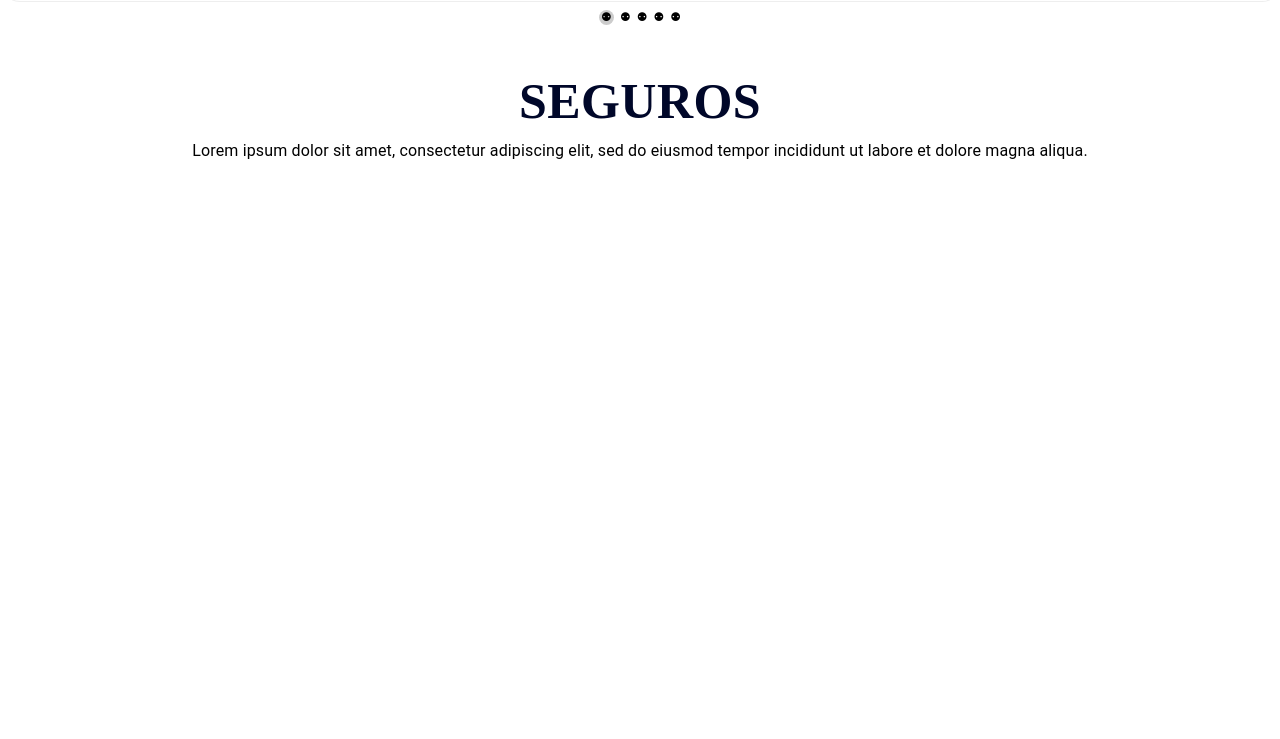
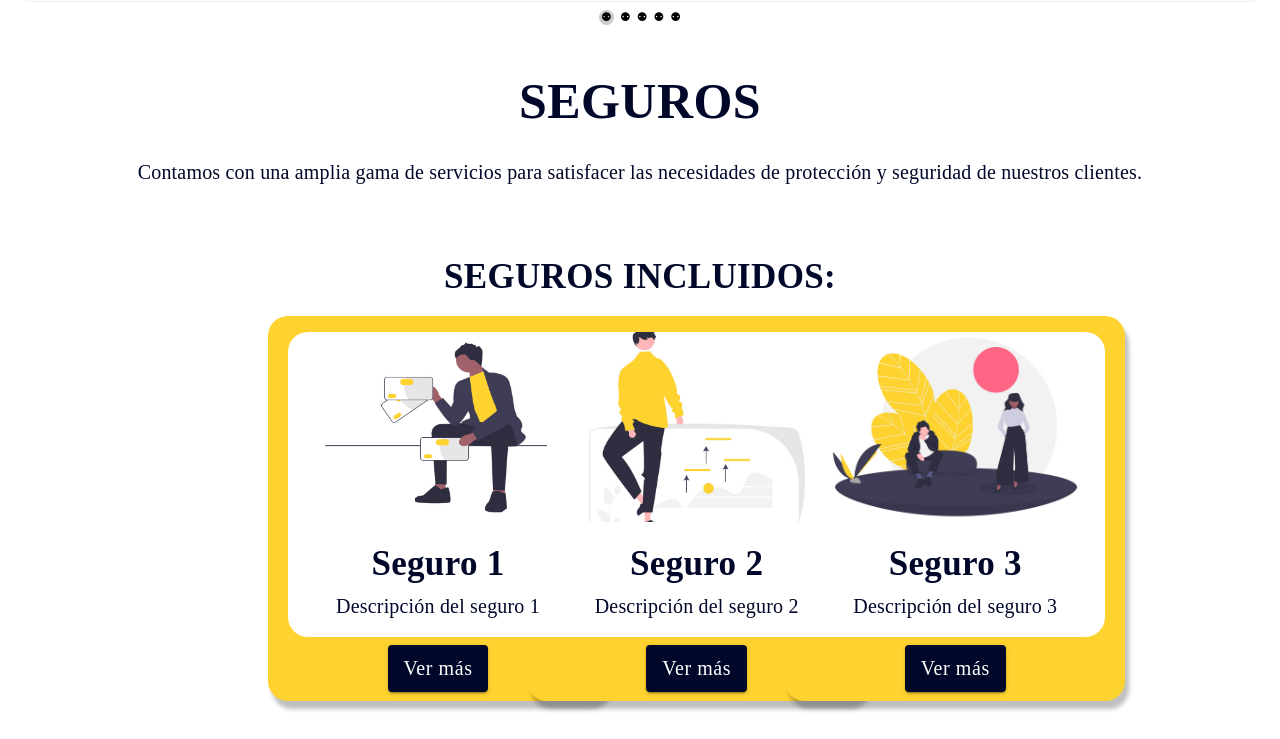
Before and after one commit to johanicole23/aldeseg-web-app, a React (Create React App) app: page /seguros in a window 1280 px wide. Shown: the part 400-1139 px from the top of the page. Before the commit the page ends 800 px from the top, so only its background shows below. Built offline with nearby package versions, Linux system fonts and the light colour scheme; a web font is replaced by a local one.

Commit message:
Cards were added in generalInsurances.js

```diff
--- /dev/null
+++ b/src/ExtraComponents/generalCard.js
@@ -0,0 +1,38 @@
+import React from "react";
+import Card from "@mui/material/Card";
+import CardContent from "@mui/material/CardContent";
+import CardMedia from "@mui/material/CardMedia";
+import Typography from "@mui/material/Typography";
+import { Button, CardActionArea, CardActions, Box } from "@mui/material";
+import generalCard from "../Styles/card";
+import text from "../Styles/text";
+import button from "../Styles/button";
+
+export default function GeneralCard({ imgUrl, name, description}) {
+    return (
+        <Card sx={generalCard.card}>
+            <CardActionArea sx={generalCard.CardActionArea} disabled>
+                <CardMedia
+                    component="img"
+                    height="190"
+                    src={imgUrl}
+                    alt="green iguana"
+                    sx={generalCard.cardMedia}
+                />
+                <CardContent sx={generalCard.cardContent}>
+                    <Typography sx={text.textH2} component="div">
+                        {name}
+                    </Typography>
+                    <Typography sx={text.textH5} color="text.secondary">
+                        {description}
+                    </Typography>
+                </CardContent>
+            </CardActionArea>
+            <CardActions sx={[generalCard.cardActions, {paddingBottom: "12%"}]}>
+                <Button variant="contained" sx={[button.buttonWhiteText, {width: "100%"}]}>
+                    Ver más
+                </Button>
+            </CardActions>
+        </Card>
+    );
+}
--- a/src/Insurances/generalInsurances.js
+++ b/src/Insurances/generalInsurances.js
@@ -1,11 +1,13 @@
 import React from 'react';
-import { Typography, Box, ThemeProvider } from '@mui/material';
+import { Typography, Box, ThemeProvider, Grid } from '@mui/material';
 import text from '../Styles/text';
 import myTheme from '../Styles/myTheme';
 import ImageSlider from '../ExtraComponents/imageSlider';
-import generalData from '../assets/data';
+import { generalData } from '../assets/data';
+import GeneralCard from '../ExtraComponents/generalCard';
+import { generalCardsData } from '../assets/data';
 
-function GeneralInsurances(){
+function GeneralInsurances() {
 
     return (
         <ThemeProvider theme={myTheme}>
@@ -14,9 +16,29 @@ function GeneralInsurances(){
                 <Typography sx={[text.textH1, { textAlign: 'center' }]}>
                     SEGUROS
                 </Typography>
-                <Typography sx={[Text.textH5, { textAlign: 'center'}]}>
-                    Lorem ipsum dolor sit amet, consectetur adipiscing elit, sed do eiusmod tempor incididunt ut labore et dolore magna aliqua.
+                <br></br>
+                <Typography sx={[text.textH5, { textAlign: 'center' }]}>
+                    Contamos con una amplia gama de servicios para satisfacer las necesidades de protección y seguridad de nuestros clientes.
                 </Typography>
+            </Box>
+            <Box alignItems='center' justifyContent={'center'} sx={{ mt: '5%' }}>
+                <Typography sx={[text.textH2, { textAlign: 'center' }]}>
+                    SEGUROS INCLUIDOS:
+                </Typography>
+                <Box display={'flex'} justifyContent={'space-around'} alignItems={'center'} sx={{ margin: "0 20%" }}>
+                    <Grid container spacing={1}>
+                        {
+                            generalCardsData.map((item) => {
+                                console.log(item)
+                                return (
+                                    <Grid xs={4}>
+                                        <GeneralCard imgUrl={item.imgUrl} name={item.name} description={item.description} />
+                                    </Grid>
+                                )
+                            })
+                        }
+                    </Grid>
+                </Box>
             </Box>
         </ThemeProvider>
     )
--- a/src/Styles/card.js
+++ b/src/Styles/card.js
@@ -0,0 +1,42 @@
+import { CardActionArea, backdropClasses } from "@mui/material";
+import myTheme from "./myTheme";
+
+const generalCard = {
+    card: {
+        backgroundColor: myTheme.palette.common.customYellow,
+        borderRadius: '20px',
+        boxShadow: '4px 8px 4px rgba(0, 0, 0, 0.25)',
+        padding: '20px',
+        margin: '20px',
+        width: '300px',
+        height: '345px',
+        display: 'flex',
+        flexDirection: 'column',
+        alignItems: 'center',
+        justifyContent: 'center'
+    },
+    CardActionArea: {
+        paddingTop: '20%'
+    },
+    cardMedia:{
+        borderTopLeftRadius: '20px',
+        borderTopRightRadius: '20px'
+    },
+    cardContent: {
+        display: 'flex',
+        flexDirection: 'column',
+        alignItems: 'center',
+        justifyContent: 'center',
+        backgroundColor: 'white',
+        borderBottomLeftRadius: '20px',
+        borderBottomRightRadius: '20px',
+    },
+    cardActions: {
+        display: 'flex',
+        flexDirection: 'column',
+        alignItems: 'center',
+        justifyContent: 'center'
+    }
+}
+
+export default generalCard;
--- a/src/Styles/imageSlider.css
+++ b/src/Styles/imageSlider.css
@@ -15,7 +15,7 @@ img {
 /* Main container */
 
 .main-container {
-  width: 100%;
+  width: 98%;
   height: 400px;
   margin: 0 auto;
 }
--- a/src/assets/data.js
+++ b/src/assets/data.js
@@ -22,4 +22,25 @@ const generalData = [
   }
 ];
 
-export default generalData;
+const generalCardsData = [
+  {
+    id: 1, name: 'Seguro 1', description: 'Descripción del seguro 1', imgUrl: general_1
+  },
+  {
+    id: 2, name: 'Seguro 2', description: 'Descripción del seguro 2', imgUrl: general_2
+  },
+  {
+    id: 3, name: 'Seguro 3', description: 'Descripción del seguro 3', imgUrl: general_3
+  },
+  {
+    id: 4, name: 'Seguro 4', description: 'Descripción del seguro 4', imgUrl: general_4
+  },
+  {
+    id: 5, name: 'Seguro 5', description: 'Descripción del seguro 5', imgUrl: general_5
+  },
+  {
+    id: 6, name: 'Seguro 6', description: 'Descripción del seguro 6', imgUrl: general_1
+  }
+];
+
+export { generalData, generalCardsData };
```
Lines whose indentation alone changed are shown as unchanged.
